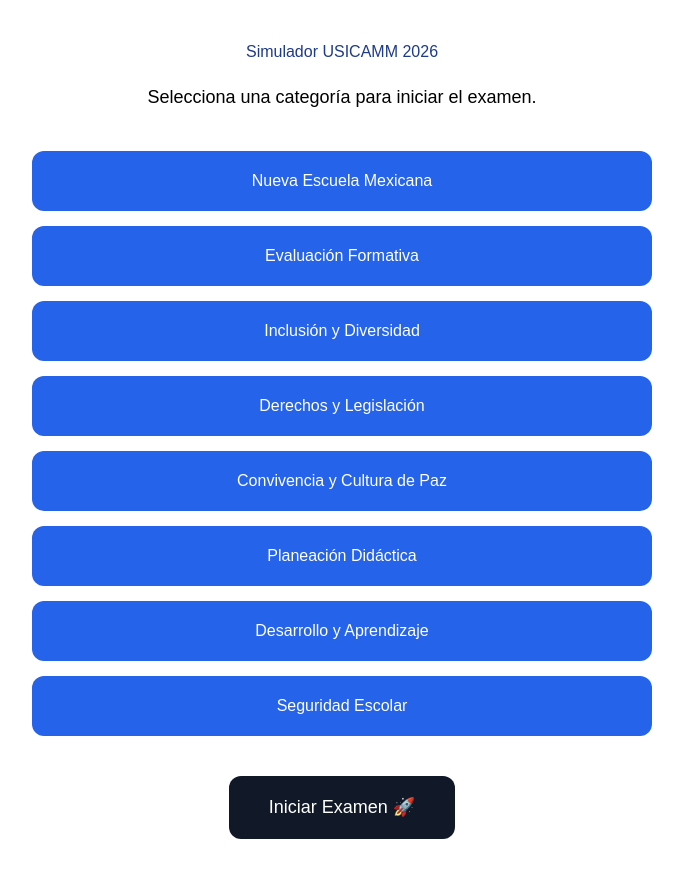
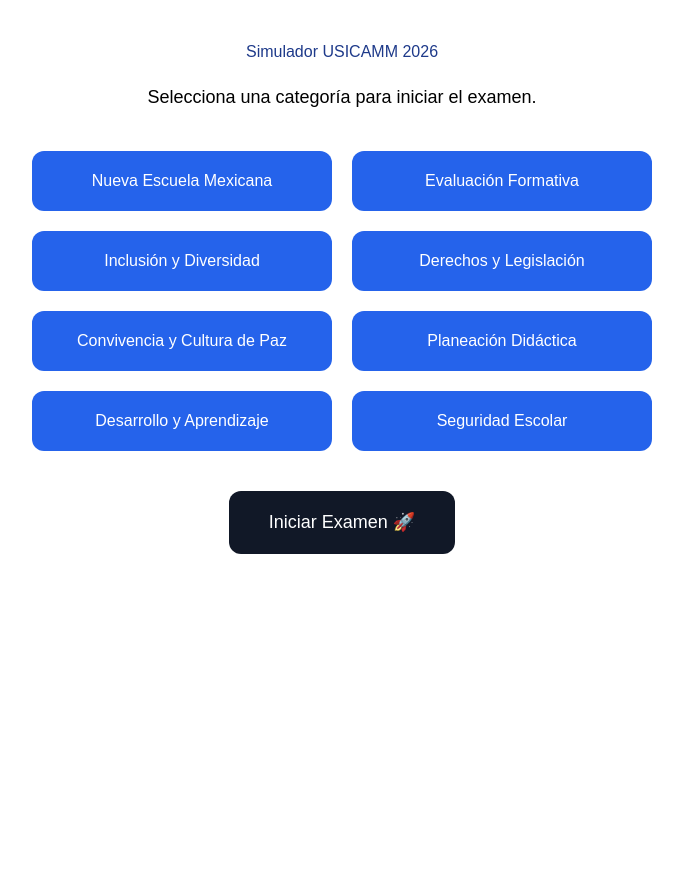
Before and after one commit to aidabereniceh-a11y/usicamm-platform, a React (Vite) app: page /simulador-usicamm-2026 in a window 1280 px wide. Shown: the whole page, without its empty margins (298-981 px from the left). After the commit the page ends 800 px from the top, so only its background shows below. Built offline with nearby package versions, Linux system fonts and the light colour scheme.

Commit message:
Refactor grid styles in SimuladorUsicamm2026

```diff
--- a/src/pages/SimuladorUsicamm2026.jsx
+++ b/src/pages/SimuladorUsicamm2026.jsx
@@ -200,12 +200,17 @@
         </p>
 
         <div
-          style={{
-            display: "grid",
-            gap: "15px",
-            marginTop: "40px",
-          }}
-        >
+  style={{
+    display: "grid",
+
+    gridTemplateColumns:
+      "repeat(auto-fit, minmax(300px, 1fr))",
+
+    gap: "20px",
+
+    marginTop: "40px",
+  }}
+>
 
           {categorias.map((categoria) => (
 
```
